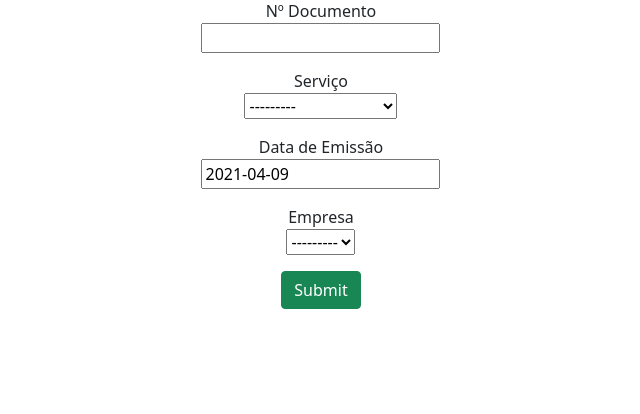
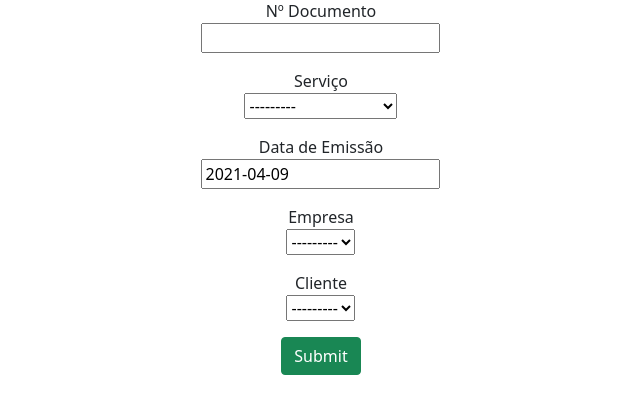
Before and after one commit to brunoleorosa/Atestado, a Django app: page /form/ in a window 1280 px wide. Shown: the part 135-549 px from the top of the page, without its empty margins (319-959 px from the left). Run offline with Django 3.2, Linux system fonts and the light colour scheme; data that the repository does not hold is empty.

Commit message:
Adicionada classe Cliente

```diff
--- a/app/forms.py
+++ b/app/forms.py
@@ -5,4 +5,4 @@ from app.models import Empresa
 class AtestadosForm(ModelForm):
     class Meta:
         model = Atestados
-        fields = ['numero_documento', 'tipo_de_servico', 'data_emissao', 'empresa']
+        fields = ['numero_documento', 'tipo_de_servico', 'data_emissao', 'empresa', 'cliente']
--- a/app/models.py
+++ b/app/models.py
@@ -3,6 +3,12 @@ from datetime import datetime
 
 # Create your models here.
 class Empresa(models.Model):
+    nome = models.CharField(max_length=30)
+    cnpj = models.CharField(max_length=18)
+    def __str__(self):
+        return self.nome
+
+class Cliente(models.Model):
     nome = models.CharField(max_length=30)
     cnpj = models.CharField(max_length=18)
     def __str__(self):
@@ -20,4 +26,5 @@ class Atestados(models.Model):
     tipo_de_servico = models.CharField(max_length=30, choices=servico, blank=True)
     data_emissao = models.DateField(default=datetime.now)
 #    documento_pdf = models.FileField(upload_to='pdf')
-    empresa = models.ForeignKey(Empresa, on_delete=models.RESTRICT, null=False)
+    empresa = models.ForeignKey(Empresa, on_delete=models.RESTRICT, null=False, related_name='rel_empresa')
+    cliente = models.ForeignKey(Cliente, on_delete=models.RESTRICT, null=False, related_name='rel_cliente')
--- a/app/templates/atestado_form.html
+++ b/app/templates/atestado_form.html
@@ -29,6 +29,8 @@
             <div class="form-group pb-3">{{form.data_emissao}}</div>
             <div class="text">Empresa</div>
             <div class="form-group pb-3">{{form.empresa}}</div>
+            <div class="text">Cliente</div>
+            <div class="form-group pb-3">{{form.cliente}}</div>
             <input type="submit" class="btn btn-success">
         </form>
     </div>
--- a/app/templates/index.html
+++ b/app/templates/index.html
@@ -26,6 +26,7 @@
                     <th scope="col">Serviço</th>
                     <th scope="col">Data de Emissão</th>
                     <th scope="col">Empresa</th>
+                    <th scope="col">Cliente</th>
                     <th scope="col">Ações</th>
                 </tr>
             </thead>
@@ -37,6 +38,7 @@
                     <td>{{dbs.tipo_de_servico}}</td>
                     <td>{{dbs.data_emissao}}</td>
                     <td>{{dbs.empresa.nome}}</td>
+                    <td>{{dbs.cliente.nome}}</td>
                     <td> <a href="/view/{{dbs.id}}/" class="btn btn-secondary">Visualizar</a> </td>
                 </tr>
             {% endfor %}
--- a/app/templates/view.html
+++ b/app/templates/view.html
@@ -22,6 +22,8 @@
         <strong>Data de Emissão: </strong>{{db.data_emissao}}<br>
         <strong>Empresa: </strong>{{db.empresa.nome}}<br>
         <strong>CNPJ: </strong>{{db.empresa.cnpj}}<br><br>
+        <strong>Cliente: </strong>{{db.cliente.nome}}<br>
+        <strong>CNPJ: </strong>{{db.cliente.cnpj}}<br><br>
         <td> <a href="/edit/{{db.id}}/" class="btn btn-warning">Alterar</a> </td>
         <td> <a href="/delete/{{db.id}}/" class="btn btn-danger btnDel">Deletar</a> </td>
     </div>
```
Also changed, not shown: app/migrations/0001_initial.py.
